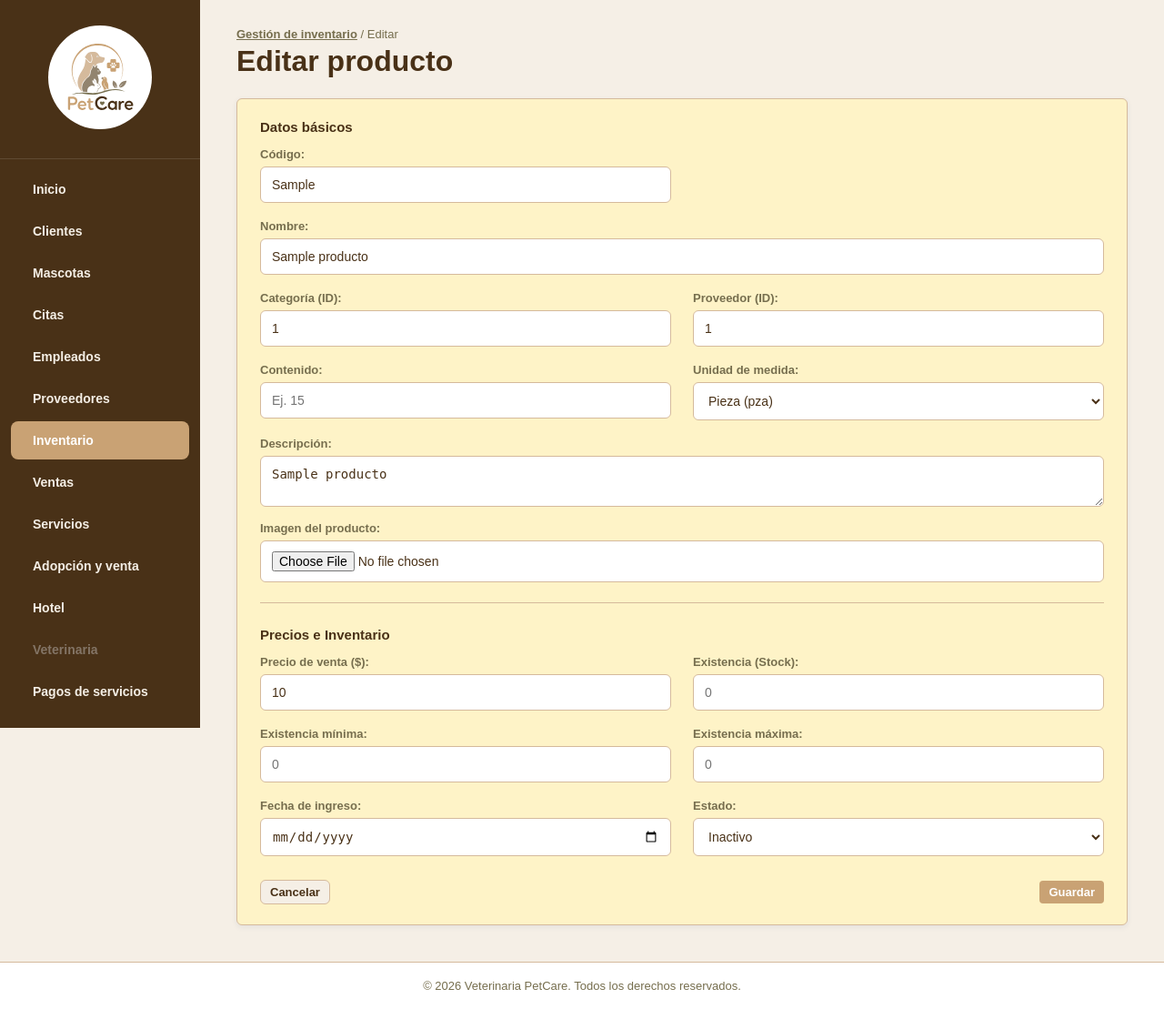
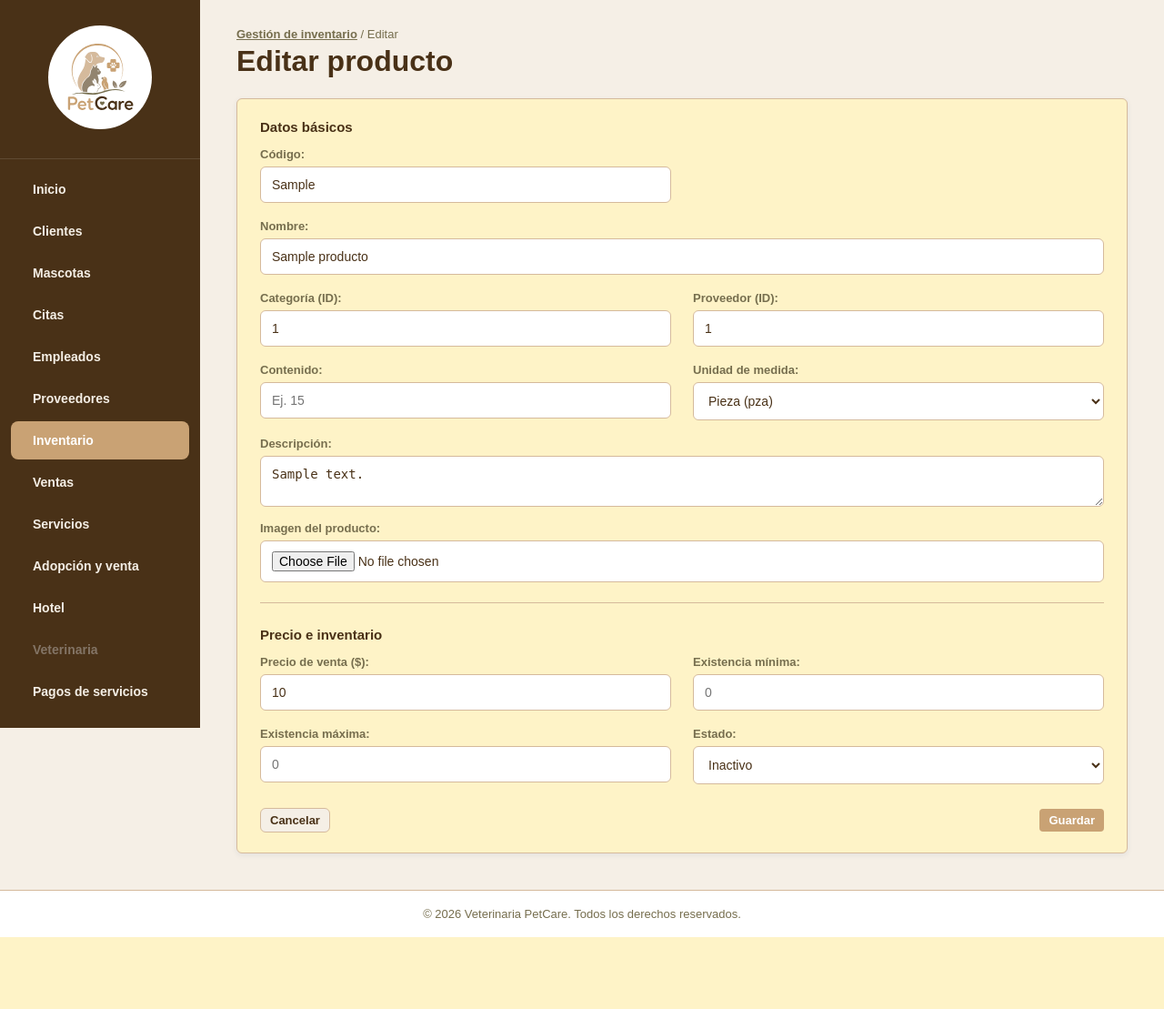
Before and after one commit to jose-pinedo-vz/PetCare, a PHP site: page /app/views/editar_producto.php?id=1 in a window 1280 px wide. Shown: the whole page at 91% size. After the commit the page ends 1030 px from the top, so only its background shows below. Run offline with PHP 8.4, Linux system fonts and the light colour scheme; the visitor is signed in with stand-in values (Sample User, id 1); tables that the repository leaves empty or names only in its code hold one stand-in row (values such as "Sample post"); some libraries are stand-ins or nearby versions.

Commit message:
Fix: Quite unos campos en editar producto, que no se encontraba en la base de datos

```diff
--- a/app/views/editar_producto.php
+++ b/app/views/editar_producto.php
@@ -176,7 +176,7 @@ $producto = Productos::obtenerProductoPorId((int)($id_producto));
             id="descripcion"
             name="descripcion"
             rows="2"
-            placeholder="Descripción breve del producto..." required><?= htmlspecialchars($old['nombre'] ?? $producto['nombre'] ?? '') ?></textarea>
+            placeholder="Descripción breve del producto..." required><?= htmlspecialchars($old['descripcion'] ?? $producto['descripcion'] ?? '') ?></textarea>
           </div>
         </div>
 
@@ -200,7 +200,7 @@ $producto = Productos::obtenerProductoPorId((int)($id_producto));
       </fieldset>
 
       <fieldset>
-        <legend>Precios e Inventario</legend>
+        <legend>Precio e inventario</legend>
 
         <div class="grid-formulario">
 
@@ -215,18 +215,6 @@ $producto = Productos::obtenerProductoPorId((int)($id_producto));
             name="precio_venta"
             value="<?= htmlspecialchars($old['precio_venta'] ?? $producto['precio_venta'] ?? '') ?>"
             required placeholder="0.00">
-          </div>
-
-          <div>
-            <label class="label-campo" for="existencia">Existencia (Stock):</label>
-            <input
-            type="number"
-            step="0.01"
-            class="campo"
-            id="existencia"
-            name="existencia"
-            value="<?= htmlspecialchars($old['existencia'] ?? $producto['existencia'] ?? '') ?>"
-            required placeholder="0">
           </div>
 
           <div>
@@ -251,17 +239,6 @@ $producto = Productos::obtenerProductoPorId((int)($id_producto));
             name="existencia_maxima"
             value="<?= htmlspecialchars($old['existencia_maxima'] ?? $producto['existencia_maxima'] ?? '') ?>"
             required placeholder="0">
-          </div>
-
-          <div>
-            <label class="label-campo" for="fecha_ingreso">Fecha de ingreso:</label>
-            <input
-             type="date"
-             class="campo"
-             id="fecha_ingreso"
-             name="fecha_ingreso"
-              value="<?= htmlspecialchars($old['fecha_ingreso'] ?? $producto['fecha_ingreso'] ?? '') ?>"
-             required>
           </div>
 
           <?php
```
Also changed, not shown: app/controllers/actualizar_producto.php (+3 -14 lines).
